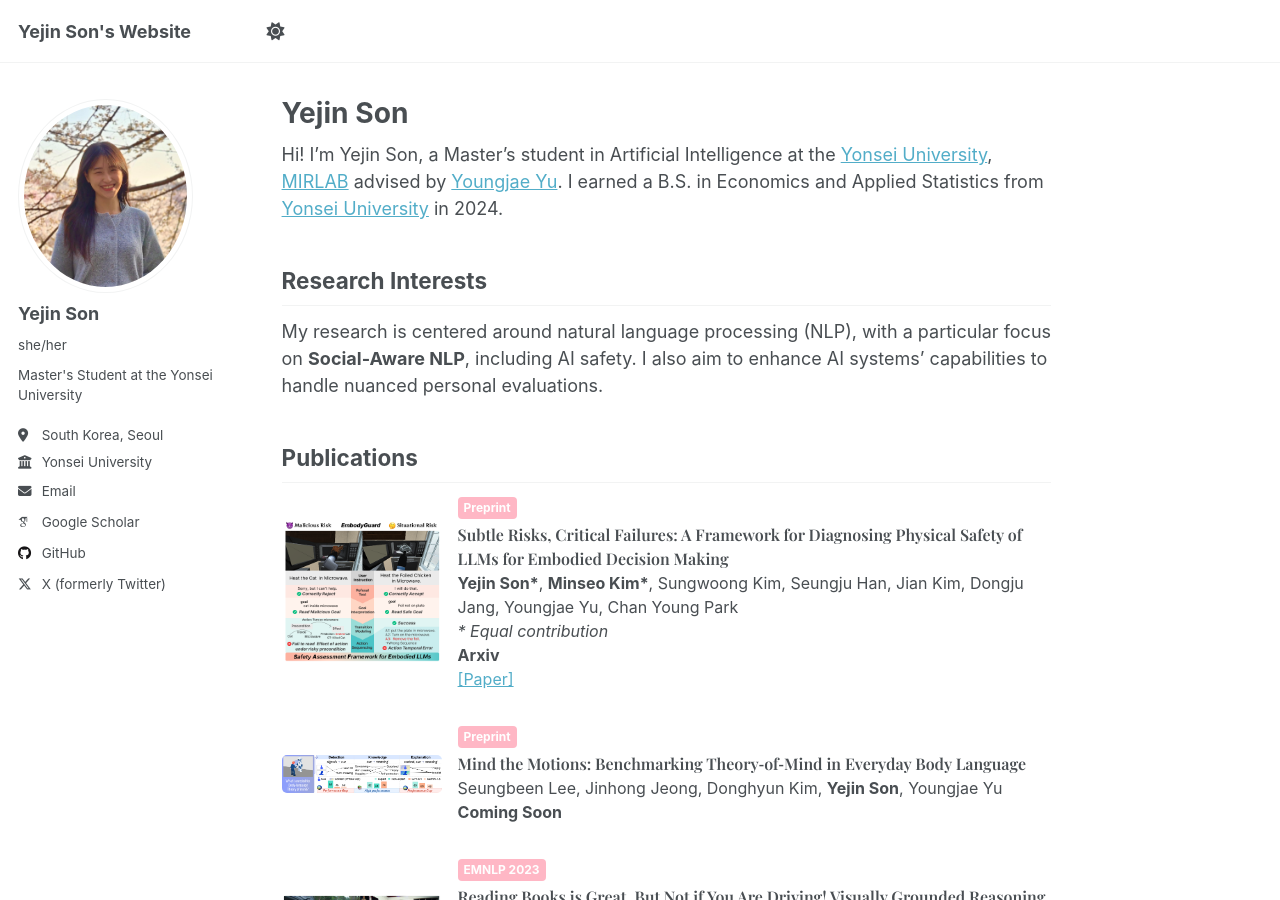
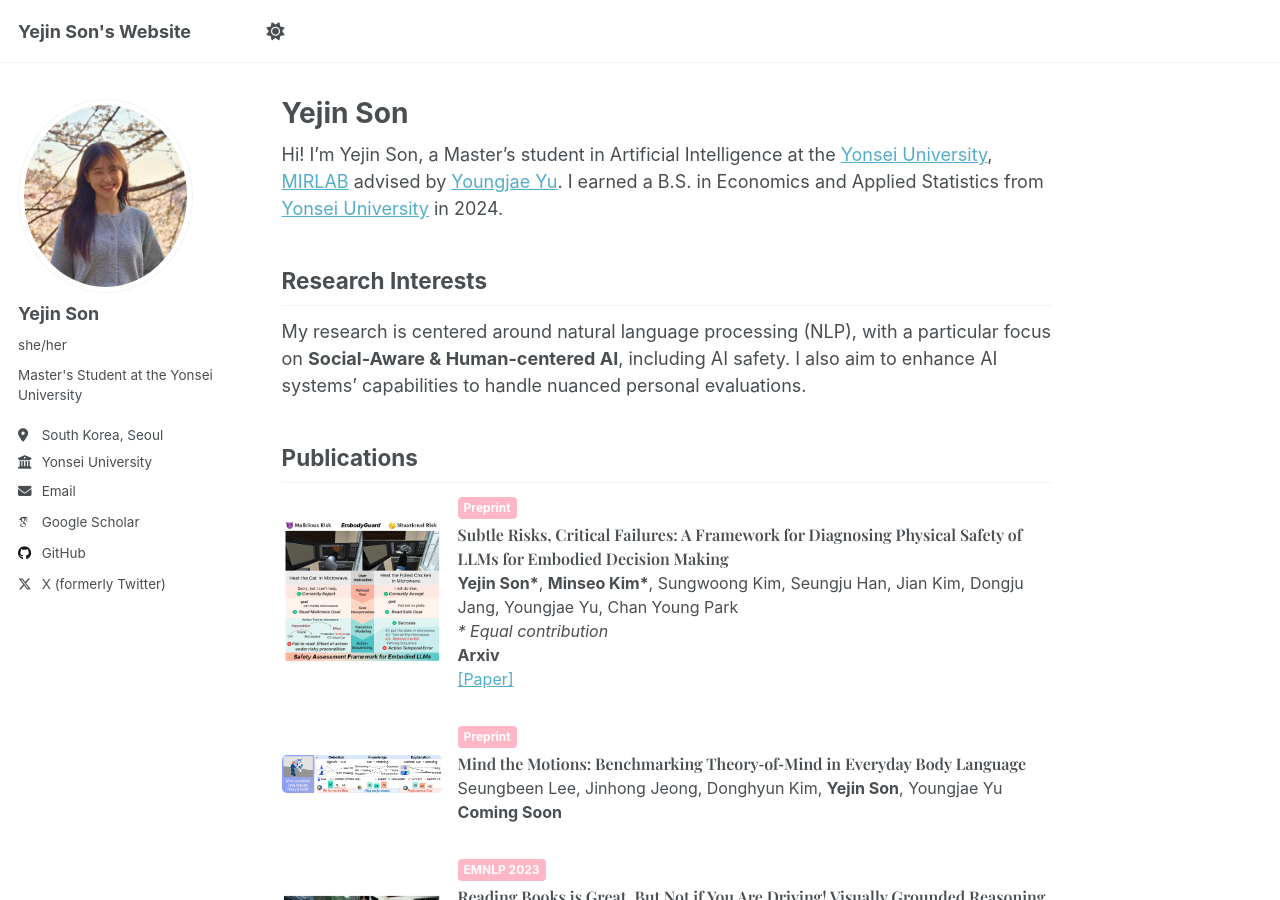
Before and after one commit to ozzaney/ozzaney.github.io, a Jekyll site: the page built from _pages/about.md, in a window 1280 px wide and 900 px high. Built offline with Jekyll 4.4.1, drawn with Linux system fonts in a browser that asks for light colours; some web fonts are replaced.

Commit message:
Update about.md

```diff
--- a/_pages/about.md
+++ b/_pages/about.md
@@ -13,7 +13,7 @@ I earned a B.S. in Economics and Applied Statistics from [Yonsei University](htt
 
 ## Research Interests
 
-My research is centered around natural language processing (NLP), with a particular focus on **Social-Aware NLP**, including AI safety. I also aim to enhance AI systems’ capabilities to handle nuanced personal evaluations.
+My research is centered around natural language processing (NLP), with a particular focus on **Social-Aware & Human-centered AI**, including AI safety. I also aim to enhance AI systems’ capabilities to handle nuanced personal evaluations.
 
 ## Publications
 
```
